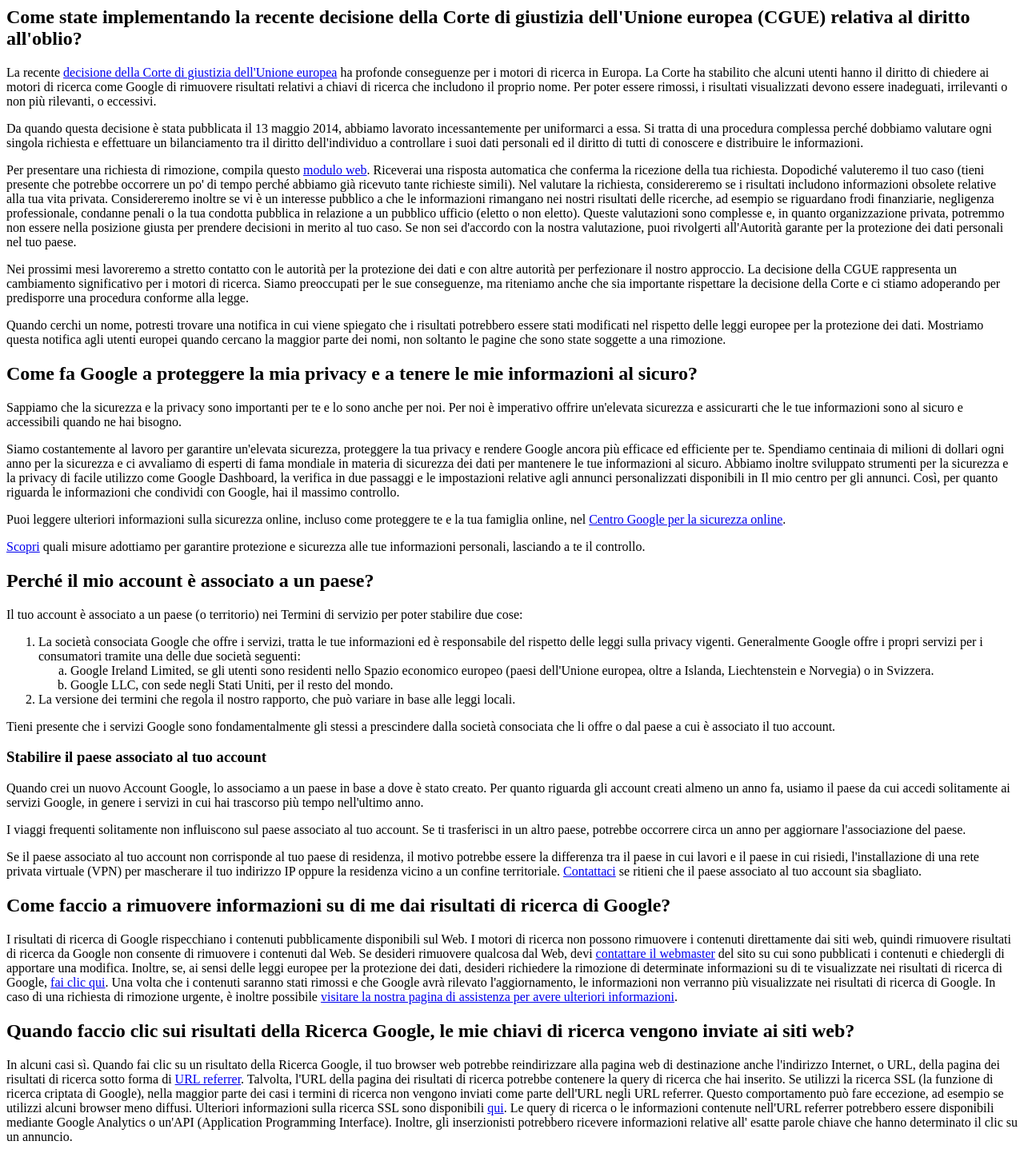
After one commit to SimoCrash/php-google-faq, a PHP site: page /testo.html in a window 1280 px wide. The commit adds this page. Shown: the whole page at 80% size. Run offline with PHP 8.4, Linux system fonts and the light colour scheme.

Commit message:
commit per hotwell

```diff
--- /dev/null
+++ b/testo.html
@@ -0,0 +1,102 @@
+<div class="vwhFIf hBMPQb" role="article">
+    <h2 class="SbNcad">Come state implementando la recente decisione della Corte di giustizia dell'Unione europea (CGUE)
+        relativa al diritto all'oblio?</h2>
+    <p>La recente <a
+            href="http://curia.europa.eu/juris/document/document.jsf?text=&amp;docid=152065&amp;amppageIndex=0&amp;doclang=it&amp;mode=lst&amp;dir=&amp;occ=first&amp;part=1&amp;cid=276332">decisione
+            della Corte di giustizia dell'Unione europea</a> ha profonde conseguenze per i motori di ricerca in Europa.
+        La Corte ha stabilito che alcuni utenti hanno il diritto di chiedere ai motori di ricerca come Google di
+        rimuovere risultati relativi a chiavi di ricerca che includono il proprio nome. Per poter essere rimossi, i
+        risultati visualizzati devono essere inadeguati, irrilevanti o non più rilevanti, o eccessivi.</p>
+    <p>Da quando questa decisione è stata pubblicata il 13 maggio 2014, abbiamo lavorato incessantemente per uniformarci
+        a essa. Si tratta di una procedura complessa perché dobbiamo valutare ogni singola richiesta e effettuare un
+        bilanciamento tra il diritto dell'individuo a controllare i suoi dati personali ed il diritto di tutti di
+        conoscere e distribuire le informazioni.</p>
+    <p>Per presentare una richiesta di rimozione, compila questo <a
+            href="https://support.google.com/legal/contact/lr_eudpa?product=websearch&amp;hl=it">modulo web</a>.
+        Riceverai una risposta automatica che conferma la ricezione della tua richiesta. Dopodiché valuteremo il tuo
+        caso (tieni presente che potrebbe occorrere un po' di tempo perché abbiamo già ricevuto tante richieste simili).
+        Nel valutare la richiesta, considereremo se i risultati includono informazioni obsolete relative alla tua vita
+        privata. Considereremo inoltre se vi è un interesse pubblico a che le informazioni rimangano nei nostri
+        risultati delle ricerche, ad esempio se riguardano frodi finanziarie, negligenza professionale, condanne penali
+        o la tua condotta pubblica in relazione a un pubblico ufficio (eletto o non eletto). Queste valutazioni sono
+        complesse e, in quanto organizzazione privata, potremmo non essere nella posizione giusta per prendere decisioni
+        in merito al tuo caso. Se non sei d'accordo con la nostra valutazione, puoi rivolgerti all'Autorità garante per
+        la protezione dei dati personali nel tuo paese.</p>
+    <p>Nei prossimi mesi lavoreremo a stretto contatto con le autorità per la protezione dei dati e con altre autorità
+        per perfezionare il nostro approccio. La decisione della CGUE rappresenta un cambiamento significativo per i
+        motori di ricerca. Siamo preoccupati per le sue conseguenze, ma riteniamo anche che sia importante rispettare la
+        decisione della Corte e ci stiamo adoperando per predisporre una procedura conforme alla legge.</p>
+    <p>Quando cerchi un nome, potresti trovare una notifica in cui viene spiegato che i risultati potrebbero essere
+        stati modificati nel rispetto delle leggi europee per la protezione dei dati. Mostriamo questa notifica agli
+        utenti europei quando cercano la maggior parte dei nomi, non soltanto le pagine che sono state soggette a una
+        rimozione.</p>
+    <h2 class="SbNcad">Come fa Google a proteggere la mia privacy e a tenere le mie informazioni al sicuro?</h2>
+    <p>Sappiamo che la sicurezza e la privacy sono importanti per te e lo sono anche per noi. Per noi è imperativo
+        offrire un'elevata sicurezza e assicurarti che le tue informazioni sono al sicuro e accessibili quando ne hai
+        bisogno.</p>
+    <p>Siamo costantemente al lavoro per garantire un'elevata sicurezza, proteggere la tua privacy e rendere Google
+        ancora più efficace ed efficiente per te. Spendiamo centinaia di milioni di dollari ogni anno per la sicurezza e
+        ci avvaliamo di esperti di fama mondiale in materia di sicurezza dei dati per mantenere le tue informazioni al
+        sicuro. Abbiamo inoltre sviluppato strumenti per la sicurezza e la privacy di facile utilizzo come Google
+        Dashboard, la verifica in due passaggi e le impostazioni relative agli annunci personalizzati disponibili in Il
+        mio centro per gli annunci. Così, per quanto riguarda le informazioni che condividi con Google, hai il massimo
+        controllo.</p>
+    <p>Puoi leggere ulteriori informazioni sulla sicurezza online, incluso come proteggere te e la tua famiglia online,
+        nel <a href="https://www.google.com/safetycenter/">Centro Google per la sicurezza online</a>.</p>
+    <p><a href="https://privacy.google.com">Scopri</a> quali misure adottiamo per garantire protezione e sicurezza alle
+        tue informazioni personali, lasciando a te il controllo.</p>
+    <div id="associated-country" class="ahbJ5"></div>
+    <h2 class="SbNcad">Perché il mio account è associato a un paese?</h2>
+    <p>Il tuo account è associato a un paese (o territorio) nei Termini di servizio per poter stabilire due cose:</p>
+    <ol>
+        <li class="smANld">La società consociata Google che offre i servizi, tratta le tue informazioni ed è
+            responsabile del rispetto delle leggi sulla privacy vigenti. Generalmente Google offre i propri servizi per
+            i consumatori tramite una delle due società seguenti:<ol type="a">
+                <li class="smANld">Google Ireland Limited, se gli utenti sono residenti nello Spazio economico europeo
+                    (paesi dell'Unione europea, oltre a Islanda, Liechtenstein e Norvegia) o in Svizzera.</li>
+                <li class="smANld">Google LLC, con sede negli Stati Uniti, per il resto del mondo.</li>
+            </ol>
+        </li>
+        <li class="smANld">La versione dei termini che regola il nostro rapporto, che può variare in base alle leggi
+            locali.</li>
+    </ol>
+    <p>Tieni presente che i servizi Google sono fondamentalmente gli stessi a prescindere dalla società consociata che
+        li offre o dal paese a cui è associato il tuo account.</p>
+    <h3>Stabilire il paese associato al tuo account</h3>
+    <p>Quando crei un nuovo Account Google, lo associamo a un paese in base a dove è stato creato. Per quanto riguarda
+        gli account creati almeno un anno fa, usiamo il paese da cui accedi solitamente ai servizi Google, in genere i
+        servizi in cui hai trascorso più tempo nell'ultimo anno.</p>
+    <p>I viaggi frequenti solitamente non influiscono sul paese associato al tuo account. Se ti trasferisci in un altro
+        paese, potrebbe occorrere circa un anno per aggiornare l'associazione del paese.</p>
+    <p>Se il paese associato al tuo account non corrisponde al tuo paese di residenza, il motivo potrebbe essere la
+        differenza tra il paese in cui lavori e il paese in cui risiedi, l'installazione di una rete privata virtuale
+        (VPN) per mascherare il tuo indirizzo IP oppure la residenza vicino a un confine territoriale. <a
+            href="country-association-form">Contattaci</a> se ritieni che il paese associato al tuo account sia
+        sbagliato.</p>
+    <h2 class="SbNcad">Come faccio a rimuovere informazioni su di me dai risultati di ricerca di Google?</h2>
+    <p>I risultati di ricerca di Google rispecchiano i contenuti pubblicamente disponibili sul Web. I motori di ricerca
+        non possono rimuovere i contenuti direttamente dai siti web, quindi rimuovere risultati di ricerca da Google non
+        consente di rimuovere i contenuti dal Web. Se desideri rimuovere qualcosa dal Web, devi <a
+            href="https://support.google.com/websearch/answer/9109?hl=it">contattare il webmaster</a> del sito su cui
+        sono pubblicati i contenuti e chiedergli di apportare una modifica. Inoltre, se, ai sensi delle leggi europee
+        per la protezione dei dati, desideri richiedere la rimozione di determinate informazioni su di te visualizzate
+        nei risultati di ricerca di Google, <a
+            href="https://support.google.com/legal/contact/lr_eudpa?product=websearch&amp;hl=it">fai clic qui</a>. Una
+        volta che i contenuti saranno stati rimossi e che Google avrà rilevato l'aggiornamento, le informazioni non
+        verranno più visualizzate nei risultati di ricerca di Google. In caso di una richiesta di rimozione urgente, è
+        inoltre possibile <a href="https://support.google.com/websearch/troubleshooter/3111061?hl=it">visitare la nostra
+            pagina di assistenza per avere ulteriori informazioni</a>.</p>
+    <h2 class="SbNcad">Quando faccio clic sui risultati della Ricerca Google, le mie chiavi di ricerca vengono inviate
+        ai siti web?</h2>
+    <p>In alcuni casi sì. Quando fai clic su un risultato della Ricerca Google, il tuo browser web potrebbe
+        reindirizzare alla pagina web di destinazione anche l'indirizzo Internet, o URL, della pagina dei risultati di
+        ricerca sotto forma di <a href="privacy/key-terms#toc-terms-referrer-url">URL referrer</a>. Talvolta, l'URL
+        della pagina dei risultati di ricerca potrebbe contenere la query di ricerca che hai inserito. Se utilizzi la
+        ricerca SSL (la funzione di ricerca criptata di Google), nella maggior parte dei casi i termini di ricerca non
+        vengono inviati come parte dell'URL negli URL referrer. Questo comportamento può fare eccezione, ad esempio se
+        utilizzi alcuni browser meno diffusi. Ulteriori informazioni sulla ricerca SSL sono disponibili <a
+            href="https://support.google.com/websearch/answer/173733">qui</a>. Le query di ricerca o le informazioni
+        contenute nell'URL referrer potrebbero essere disponibili mediante Google Analytics o un'API (Application
+        Programming Interface). Inoltre, gli inserzionisti potrebbero ricevere informazioni relative all' esatte parole
+        chiave che hanno determinato il clic su un annuncio.</p>
+</div>
```
Also changed, not shown: index.php (+8 -0 lines).
